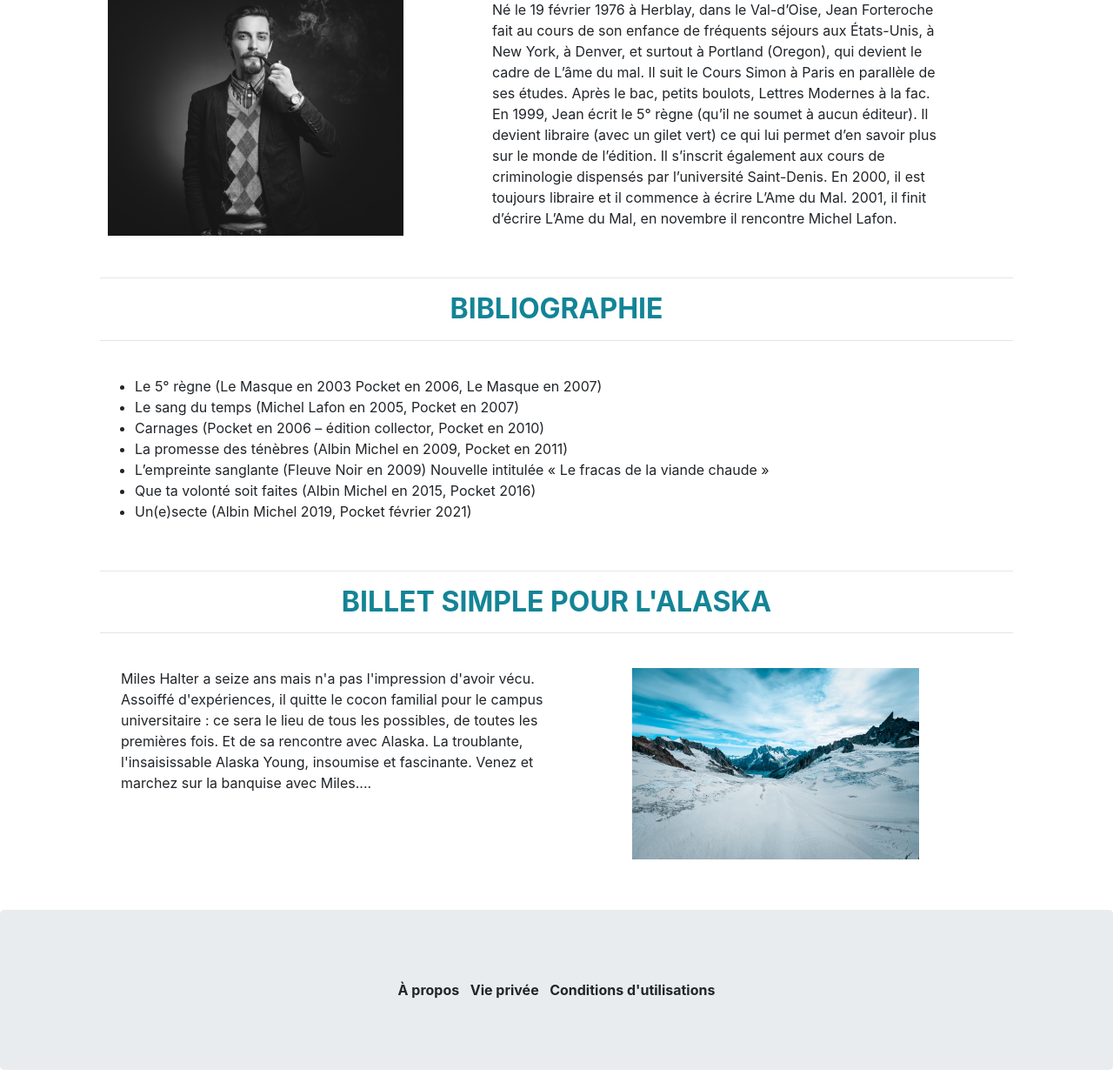
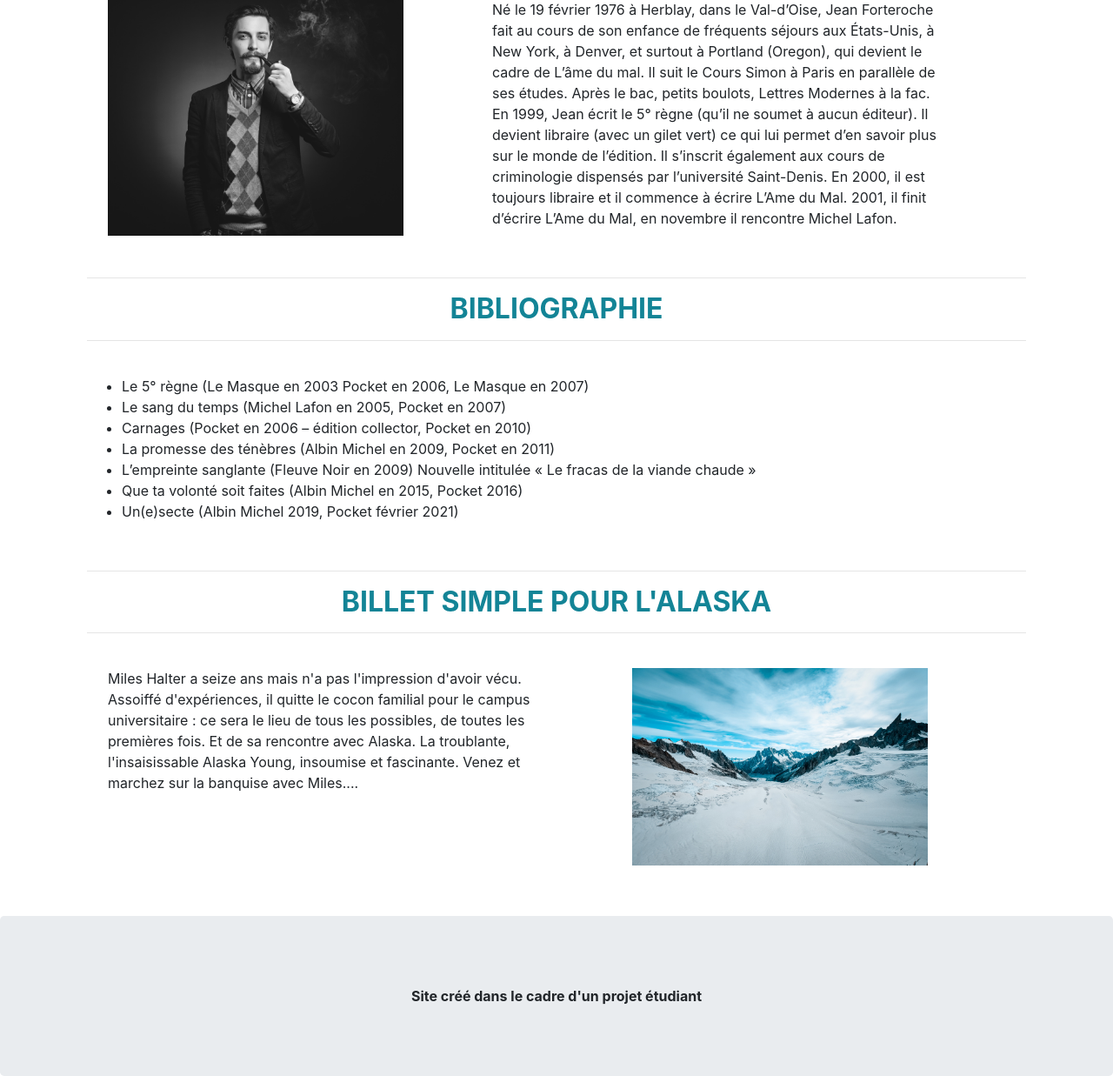
Before and after one commit to KlabiK/Projet4, a PHP site: page /index.php?action=style in a window 1280 px wide. Shown: the part 256-1493 px from the top of the page at 87% size. Run offline with PHP 8.4, Linux system fonts and the light colour scheme; the visitor is signed in with stand-in values (Sample User, id 1).

Commit message:
Ajout commentaires sur les pages

```diff
--- a/public/css/style.css
+++ b/public/css/style.css
@@ -5,20 +5,20 @@
 .nav-link{
   color:whitesmoke !important;
 }
-.menuadmin{
+.menuadmin{/* logo*/
   color:whitesmoke !important;
 }
 #content{
     width: 50%;
 }
-#contenu{
+#contenu{/* corps de page */
   padding-top: 10%;
  margin-bottom: 17%;
 }
-.formStyle{
+.formStyle{ /*formulaire page ADD article*/
 padding-top: 10%;
 }
-.active{
+.active{/* element actif menu*/
   font-weight: bold;
 }
 #title{
@@ -52,7 +52,7 @@ div.bg-dark {
 img{
   width: 100%;
 }
-.bg-light{
+.bg-light{/* background header */
   background-color:#138496 !important;
 }
 .jumbotron {
@@ -60,6 +60,9 @@ img{
   width: 100%;
   bottom: 0;
   margin-bottom:0rem;
+}
+#footerP{
+  font-weight: bold;
 }
 #connexionChamp{
 height: 700px;
@@ -166,6 +169,10 @@ font-weight: bold;
       max-width: 90%;
       text-align: left !important;
     }
+  #footerP{
+  width: 100%;
+  max-width: 100%;
+  }
   h1{
    font-size:2.5em;
   }
--- a/view/frontend/homeView.php
+++ b/view/frontend/homeView.php
@@ -55,13 +55,13 @@
                     En 1999, Jean écrit le 5° règne (qu’il ne soumet à aucun éditeur). Il devient libraire (avec un gilet vert) ce qui lui permet d’en savoir plus sur le monde de l’édition. Il s’inscrit également aux cours de criminologie dispensés par l’université Saint-Denis.
                     En 2000, il est toujours libraire et il commence à écrire L’Ame du Mal. 2001, il finit d’écrire L’Ame du Mal, en novembre il rencontre Michel Lafon.</p>
              </div>
+      </div>
     </div>
     <div class="container">
     <hr />
         <h2 class="text-center titreHome">BIBLIOGRAPHIE</h2>
         <hr />
         <div class="row">
-
             <div class="col my-4">
                <ul>
                 <li>Le 5° règne (Le Masque en 2003 Pocket en 2006, Le Masque en 2007)</li>
@@ -74,7 +74,6 @@
             </ul>
           </div>
         </div>
-
     </div>
     <div class="container">
     <hr />
--- a/view/frontend/template.php
+++ b/view/frontend/template.php
@@ -30,10 +30,8 @@
                       </ul>
                     </div>
                 </nav>
-                 </nav>
-            </div>
-        </div>
-    </div>
+          </div>
+      </div>
     </div>
    </header>
     <div id="contenu">
@@ -43,11 +41,7 @@
         <div class="container">
             <div class="row mt-3">
                 <div class="col text-center ">
-                    <ul class="list-inline ">
-                        <li class="list-inline-item font-weight-bold">À propos</li>
-                        <li class="list-inline-item font-weight-bold"> Vie privée</li>
-                        <li class="list-inline-item font-weight-bold">Conditions d'utilisations</li>
-                    </ul>
+                 <p id="footerP">Site créé dans le cadre d'un projet étudiant</p>
                 </div>
             </div>
         </div>
```
